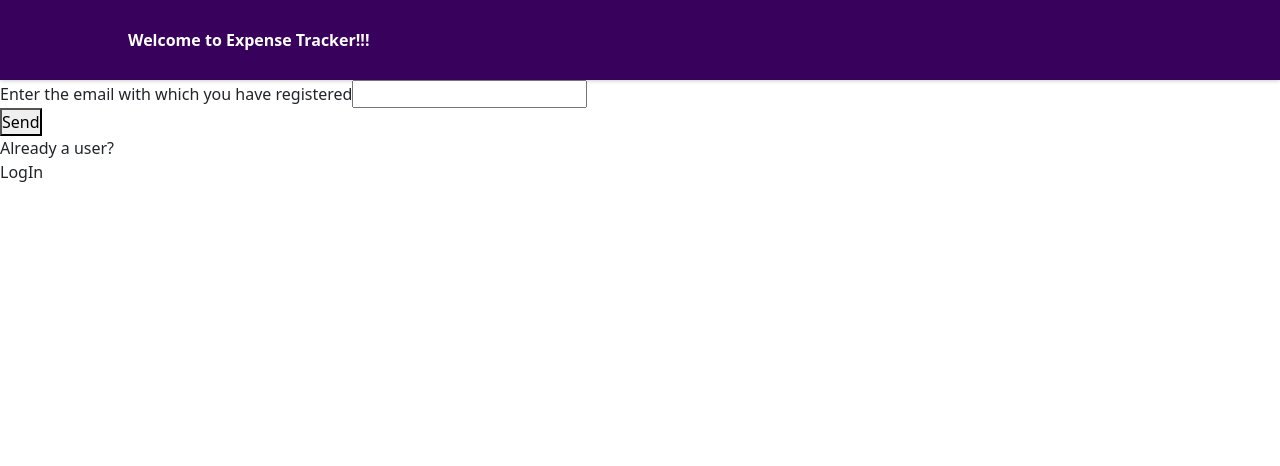
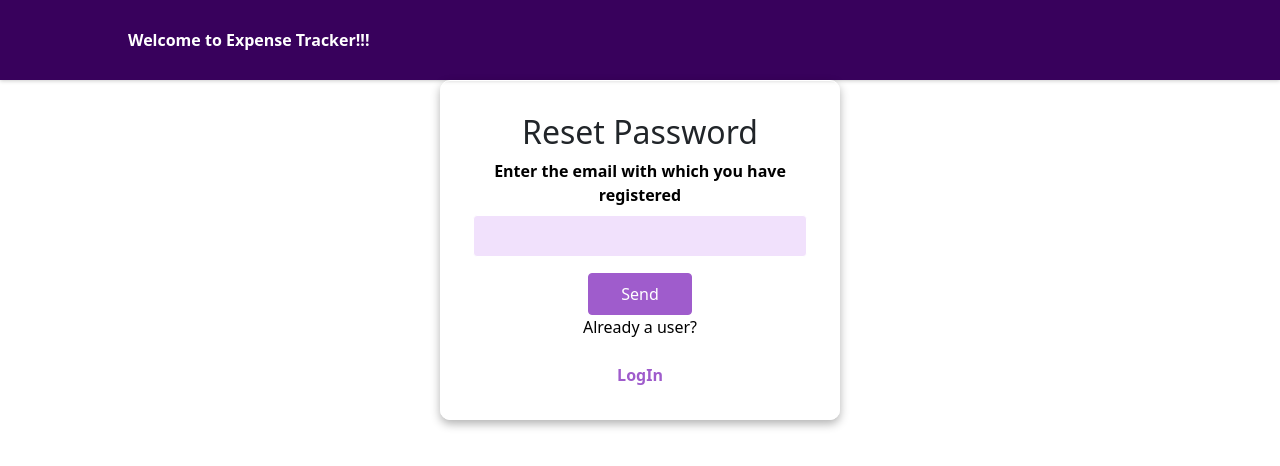
Before and after one commit to vishnu-mukati/expense-tracker, a React (Create React App) app: page /changepassword in a window 1280 px wide. Shown: the top 466 px of the page. Built offline with nearby package versions, Linux system fonts and the light colour scheme.

Commit message:
adding css to passwordchange

```diff
--- a/src/components/Auth/AuthForm.js
+++ b/src/components/Auth/AuthForm.js
@@ -1,5 +1,5 @@
 import { useState, useRef } from 'react';
-import {useDispatch, useSelector} from "react-redux";
+import { useDispatch, useSelector } from "react-redux";
 import classes from './AuthForm.module.css';
 import axios from 'axios';
 import { authActions } from '../../store/AuthSlice';
@@ -10,14 +10,14 @@ const AuthForm = () => {
   const passwordInputRef = useRef();
   const confirmpasswordInputRef = useRef();
   const history = useHistory();
-  // const authCtx = useContext(AuthContext);
 
   const dispatch = useDispatch();
   const isAuthenticated = useSelector(state => state.auth.isAuthenticated);
- const email = useSelector(state =>state.auth.email);
+  const email = useSelector(state => state.auth.email);
 
   const [isLogin, setIsLogin] = useState(true);
   const [isLoading, setIsLoading] = useState(false);
+
 
 
   const switchAuthModeHandler = () => {
@@ -57,26 +57,42 @@ const AuthForm = () => {
         returnSecureToken: true,
       })
       setIsLoading(false);
-      // authCtx.login(response.data.idToken, response.data.email);
-      dispatch(authActions.login({email : enteredEmail,token : response.data.idToken}))
+
+      // if(response && response.data){
+        dispatch(authActions.login({ email: enteredEmail, token: response.data.idToken }))
+
         token = response.data.idToken;
         if (response.status === 200) {
           console.log('User has successfully signed up');
+          // const userInforesponse = await axios.post('https://identitytoolkit.googleapis.com/v1/accounts:lookup?key=AIzaSyDHMqQkqmIyImQE6qLDutjgiQ4dNMSFKVw',
+          //   {
+          //     idToken: token,
+          //   }
+          // );
+          // const emailvarified = userInforesponse.data.users[0].emailVarified;
+          // dispatch(authActions.login({emailVarified : emailvarified}))
         }
+        // }
+
+
       } catch (err) {
-      alert(err.response.data.error.message);
+        console.log(err);
+        // const errorMessage = err.response?.data?.error?.message;
+        // console.log(err.response.data.error.message);
+        alert(err.response.data.error.message.data);
+        // console.log(errorMessage);
+        // alert(errorMessage);
         setIsLoading(false);
       }
 
 
-    if(!isLogin){
+    if (!isLogin) {
       try {
         const response = await axios.post('https://identitytoolkit.googleapis.com/v1/accounts:sendOobCode?key=AIzaSyDHMqQkqmIyImQE6qLDutjgiQ4dNMSFKVw',
           {
             requestType: "VERIFY_EMAIL",
             idToken: token,
           },
-
         )
         history.push("/");
       } catch (err) {
@@ -115,7 +131,7 @@ const AuthForm = () => {
 
 
         <div className={classes.actions}>
-          {!isLoading && isLogin ? <button type='submit'  className={classes.actions}>  {isLoading ? "Sending request..." : "Login"} </button> : <button type='submit' className={classes.actions} > {isLoading ? "Sending request..." : "signup"} </button>}
+          {!isLoading && isLogin ? <button type='submit' className={classes.actions}>  {isLoading ? "Sending request..." : "Login"} </button> : <button type='submit' className={classes.actions} > {isLoading ? "Sending request..." : "signup"} </button>}
 
         </div>
 
--- a/src/components/Expnese/ExpenseList.js
+++ b/src/components/Expnese/ExpenseList.js
@@ -18,7 +18,6 @@ const ExpenseList = ({setFormData }) => {
       getdata();
     }
   },[dataloaded]);
-console.log(dataloaded);
   async function getdata() {
     try{
       const response = await axios.get('https://expense-tracker-data-eea66-default-rtdb.firebaseio.com/expenses.json');
--- a/src/components/Layout/Navbar.js
+++ b/src/components/Layout/Navbar.js
@@ -52,7 +52,7 @@ const Navbar = () => {
 
                         <li className={classes.profile}>
                             <Link to="/" onClick={handleWelcomePageClick}>Welcome</Link>
-                            <p>Your profile is incomplete? <Link to="/completeprofile" onClick={handleCompleteNowClick}>Complete Now</Link></p>
+                            <p>Your profile is incomplete? <Link to="/completeprofile" type={Button} onClick={handleCompleteNowClick}>Complete Now</Link></p>
 
                         </li>
 
--- a/src/page/ChangePassword.js
+++ b/src/page/ChangePassword.js
@@ -1,17 +1,16 @@
-import { Fragment ,useRef} from "react";
+import { Fragment, useRef } from "react";
 import { Nav } from "react-bootstrap";
 import axios from "axios";
+import classes from "./ChangePassword.module.css";
 
 
 const ChangePassword = () => {
-     const emailInputRef = useRef();
-
-
+    const emailInputRef = useRef();
 
     async function formSubmitHandler(event) {
         event.preventDefault();
         try {
-             await axios.post('https://identitytoolkit.googleapis.com/v1/accounts:sendOobCode?key=AIzaSyDHMqQkqmIyImQE6qLDutjgiQ4dNMSFKVw',
+            await axios.post('https://identitytoolkit.googleapis.com/v1/accounts:sendOobCode?key=AIzaSyDHMqQkqmIyImQE6qLDutjgiQ4dNMSFKVw',
                 {
                     requestType: "PASSWORD_RESET",
                     email: emailInputRef.current.value,
@@ -24,21 +23,30 @@ const ChangePassword = () => {
 
     return (
         <Fragment>
+              <div className={classes.box}>
+            <h2>Reset Password</h2>
             <form onSubmit={formSubmitHandler}>
-                <div>
+                <div className={classes.control}>
                     <label htmlFor="changepassword">Enter the email with which you have registered</label>
-                    <input type="text" id="changepassword" ref={emailInputRef}/>
+                    <input type="text" id="changepassword" ref={emailInputRef} />
                 </div>
-                <div>
+                <div className={classes.actions}>
                     <button>Send</button>
                 </div>
             </form>
+
             <p>
                 Already a user?
-                <Nav.Link href="/auth">
+                {/* <Nav.Link href="/auth" >
+                    LogIn
+                </Nav.Link> */}
+            </p>
+            <div className={classes.loginLink}>
+            <Nav.Link href="/auth" >
                     LogIn
                 </Nav.Link>
-            </p>
+            </div>
+            </div>
         </Fragment>
     );
 }
--- /dev/null
+++ b/src/page/ChangePassword.module.css
@@ -0,0 +1,79 @@
+.box {
+    background-color: rgba(255, 255, 255, 0.1);
+    /* Light transparent background */
+    padding: 2rem;
+    border-radius: 10px;
+    box-shadow: 0px 4px 10px rgba(0, 0, 0, 0.3);
+    width: 400px;
+    margin: auto;
+    text-align: center;
+    border: 1px solid white;
+}
+
+h2 {
+    color: white;
+    margin-bottom: 1rem;
+}
+
+p {
+    color: black;
+    margin-top: 1rem;
+}
+
+.control {
+    margin-bottom: 1rem;
+}
+
+.control label {
+    display: block;
+    color: black;
+    font-weight: bold;
+    margin-bottom: 0.5rem;
+}
+
+.control input {
+    font: inherit;
+    background-color: #f1e1fc;
+    color: #38015c;
+    border-radius: 4px;
+    border: 1px solid white;
+    width: 100%;
+    text-align: left;
+    padding: 0.5rem;
+}
+
+.actions {
+    margin-top: 1rem;
+    display: flex;
+    flex-direction: column;
+    align-items: center;
+}
+
+.actions button {
+    cursor: pointer;
+    font: inherit;
+    color: white;
+    background-color: #9f5ccc;
+    border: 1px solid #9f5ccc;
+    border-radius: 4px;
+    padding: 0.5rem 2rem;
+    transition: 0.3s ease-in-out;
+}
+
+.actions button:hover {
+    background-color: #873abb;
+    border-color: #873abb;
+}
+
+.loginLink {
+    display: inline-block;
+    color: #9f5ccc;
+    text-decoration: none;
+    font-weight: bold;
+    margin-top: 0.5rem;
+}
+
+.loginLink:hover {
+    color: #e5e5e5;
+    text-decoration: underline;
+}
--- a/src/page/CompleteProfile.js
+++ b/src/page/CompleteProfile.js
@@ -28,7 +28,6 @@ const CompleteProfile = () => {
 
 
     const logOutHandler = () => {
-        // authCtx.logout();
         dispatch(authActions.logout());
     }
 
@@ -41,6 +40,8 @@ const CompleteProfile = () => {
             const response = await axios.post("https://identitytoolkit.googleapis.com/v1/accounts:lookup?key=AIzaSyDHMqQkqmIyImQE6qLDutjgiQ4dNMSFKVw", { "idToken": token })
 
             const userdata = response.data.users[0];
+            console.log(userdata);
+
             setInitialData({ displayName: userdata.displayName, photoUrl: userdata.photoUrl });
         } catch (err) {
             console.log(err.message);
```
Lines whose indentation alone changed are shown as unchanged.
